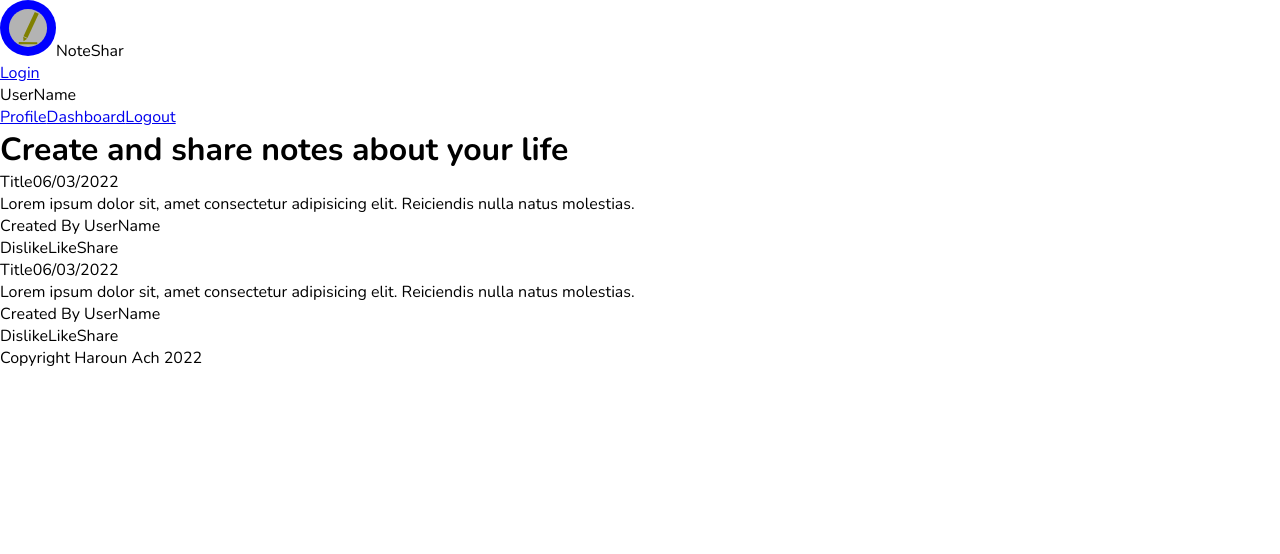
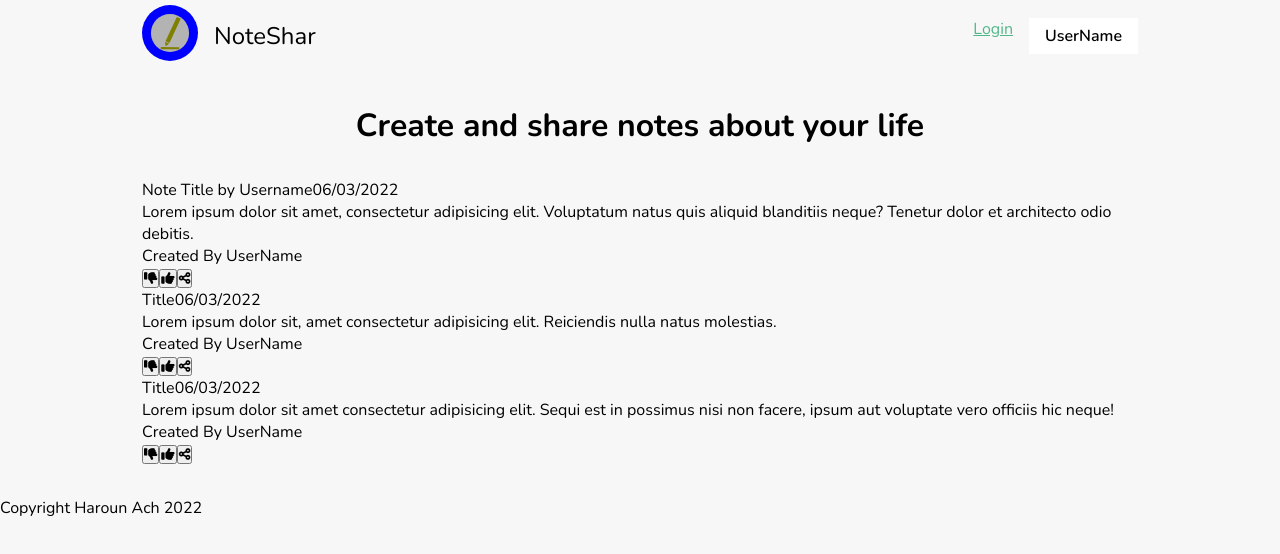
Before and after one commit to harounach/noteshar, a Next.js app: page / in a window 1280 px wide. Shown: the top 554 px of the page. Built offline with nearby package versions, Linux system fonts and the light colour scheme.

Commit message:
Create new home page structure

```diff
--- a/components/Appbar/Appbar.module.scss
+++ b/components/Appbar/Appbar.module.scss
@@ -1,24 +1,88 @@
+@use "../../styles/abstracts/variables" as vars;
+
 // appbar
 .appbar {
+  width: 100%;
+  height: 4.5rem;
+
+  display: flex;
+  justify-content: flex-start;
+  align-items: center;
+
   // appbar__logo
   &__logo {
+    flex-shrink: 0;
+
     img {
+      width: 3.5rem;
+      height: 3.5rem;
     }
   }
 
   // appbar__app-name
   &__app-name {
+    margin-left: 1rem;
+    font-size: 1.5rem;
+    font-weight: 400;
+  }
+
+  // appbar__controls
+  &__controls {
+    margin-left: auto;
+    display: flex;
   }
 
   // appbar__menu
   &__menu {
+    margin-left: 1rem;
+    height: 2.25rem;
+    position: relative;
+
+    &:hover .appbar__menu-dropdown {
+      display: flex;
+    }
   }
 
   // appbar__menu-title
   &__menu-title {
+    font-size: 1rem;
+    font-weight: 600;
+    width: 100%;
+    height: 100%;
+    padding-left: 1rem;
+    padding-right: 1rem;
+    display: flex;
+    justify-content: center;
+    align-items: center;
+    background-color: #fff;
+    cursor: pointer;
+  }
+
+  // appbar__menu-dropdown
+  &__menu-dropdown {
+    position: absolute;
+    display: none;
+    flex-direction: column;
+    background-color: #fff;
+    box-shadow: 0 2px 8px 0px rgb(0, 0, 0, 0.13);
+    z-index: 20;
+    top: 100%;
+    right: 0;
   }
 
   // appbar__menu-item
   &__menu-item {
+    height: 2.25rem;
+    text-decoration: none;
+    padding-left: 1rem;
+    padding-right: 1rem;
+    display: flex;
+    justify-content: center;
+    align-items: center;
+    color: rgba(0, 0, 0, 0.7);
+    border-bottom: 1px solid rgba(0, 0, 0, 0.03);
+    &:last-child {
+      color: vars.$error;
+    }
   }
 }
--- a/components/Appbar/Appbar.tsx
+++ b/components/Appbar/Appbar.tsx
@@ -1,4 +1,5 @@
 import React from "react";
+import Link from "next/link";
 import classNames from "classnames";
 import styles from "./Appbar.module.scss";
 
@@ -7,35 +8,39 @@ interface Props {
   customClasses?: string;
 }
 
-const logoStyles = {
-  width: "56px",
-  height: "56px",
-};
-
 const Appbar: React.FC<Props> = ({ isLoggedIn, customClasses }) => {
   return (
     <header className={classNames(styles.appbar, customClasses)}>
       {/* Logo */}
-      <a href="/" className="appbar__logo">
-        <img style={logoStyles} src="/noteshar-logo.svg" alt="NoteShar Logo" />
-      </a>
-      <span className="appbar__app-name">NoteShar</span>
-      <div>
+      <Link href="/">
+        <a className={classNames(styles.appbar__logo)}>
+          <img src="/noteshar-logo.svg" alt="NoteShar Logo" />
+        </a>
+      </Link>
+
+      <span className={classNames(styles["appbar__app-name"])}>NoteShar</span>
+      <div className={classNames(styles.appbar__controls)}>
         <a className="btn" href="/login">
           Login
         </a>
-        <div className="appbar__menu">
-          <span className="appbar__menu-title">UserName</span>
-          <div>
-            <a className="appbar__menu-item" href="/profile">
-              Profile
-            </a>
-            <a className="appbar__menu-item" href="/dashboard">
-              Dashboard
-            </a>
-            <a className="appbar__menu-item" href="/logout">
-              Logout
-            </a>
+        <div className={classNames(styles.appbar__menu)}>
+          <span className={classNames(styles["appbar__menu-title"])}>
+            UserName
+          </span>
+          <div className={classNames(styles["appbar__menu-dropdown"])}>
+            <Link href="/profile">
+              <a className={classNames(styles["appbar__menu-item"])}>Profile</a>
+            </Link>
+
+            <Link href="/dashboard">
+              <a className={classNames(styles["appbar__menu-item"])}>
+                Dashboard
+              </a>
+            </Link>
+
+            <Link href="/login">
+              <a className={classNames(styles["appbar__menu-item"])}>Logout</a>
+            </Link>
           </div>
         </div>
       </div>
--- a/pages/Home.module.scss
+++ b/pages/Home.module.scss
@@ -0,0 +1,33 @@
+/* page */
+.page {
+  height: 100%;
+  display: flex;
+  flex-direction: column;
+  justify-content: flex-start;
+}
+
+/* page__header */
+.page__header {
+  width: 100%;
+  flex-shrink: 0;
+}
+
+/* page__main */
+.page__main {
+  width: 100%;
+  margin-bottom: 2rem;
+}
+
+/* page__footer */
+.page__footer {
+  margin-top: auto;
+  flex-shrink: 0;
+}
+
+/* page__center */
+.page__center {
+  width: 100%;
+  display: flex;
+  justify-content: center;
+  align-items: center;
+}
--- a/pages/index.tsx
+++ b/pages/index.tsx
@@ -1,17 +1,13 @@
 import type { NextPage } from "next";
 import Head from "next/head";
+import classNames from "classnames";
 import styles from "./Home.module.scss";
 
 import Appbar from "../components/Appbar/Appbar";
 
 const Home: NextPage = () => {
-  const logoStyles = {
-    width: "56px",
-    height: "56px",
-  };
-
   return (
-    <div className={styles.container}>
+    <div className={classNames(styles.page)}>
       <Head>
         <title>NoteShar</title>
         <meta
@@ -20,22 +16,25 @@ const Home: NextPage = () => {
         />
         <link rel="icon" href="/favicon.ico" />
       </Head>
+
       {/* Appbar */}
-      <Appbar />
-      <main className="page__main">
+      <Appbar customClasses={classNames(styles.page__header, "container")} />
+      <main className={classNames("main", styles.page__main)}>
+        <div className="container">
           <h1 className="title">Create and share notes about your life</h1>
           <div className="notes">
             {/* Note 1 */}
             <div className="note">
               <div className="note__row">
-              <span className="note__title">Title</span>
+                <span className="note__title">Note Title by Username</span>
                 <span className="note__date">06/03/2022</span>
               </div>
 
               <div className="note__row">
                 <p className="note__description">
-                Lorem ipsum dolor sit, amet consectetur adipisicing elit.
-                Reiciendis nulla natus molestias.
+                  Lorem ipsum dolor sit amet, consectetur adipisicing elit.
+                  Voluptatum natus quis aliquid blanditiis neque? Tenetur dolor
+                  et architecto odio debitis.
                 </p>
               </div>
               <div className="note__row">
@@ -43,9 +42,15 @@ const Home: NextPage = () => {
                   Created By <span className="note__username">UserName</span>
                 </span>
                 <div className="note__actions">
-                <span className="note__btn">Dislike</span>
-                <span className="note__btn">Like</span>
-                <span className="note__btn">Share</span>
+                  <button className="note__btn btn btn--icon-btn">
+                    <i className="btn__icon fa-solid fa-thumbs-down"></i>
+                  </button>
+                  <button className="note__btn btn btn--icon-btn">
+                    <i className="btn__icon fa-solid fa-thumbs-up"></i>
+                  </button>
+                  <button className="note__btn btn btn--icon-btn">
+                    <i className="btn__icon fa-solid fa-share-nodes"></i>
+                  </button>
                 </div>
               </div>
             </div>
@@ -68,15 +73,54 @@ const Home: NextPage = () => {
                   Created By <span className="note__username">UserName</span>
                 </span>
                 <div className="note__actions">
-                <span className="note__btn">Dislike</span>
-                <span className="note__btn">Like</span>
-                <span className="note__btn">Share</span>
+                  <button className="note__btn btn btn--icon-btn">
+                    <i className="btn__icon fa-solid fa-thumbs-down"></i>
+                  </button>
+                  <button className="note__btn btn btn--icon-btn">
+                    <i className="btn__icon fa-solid fa-thumbs-up"></i>
+                  </button>
+                  <button className="note__btn btn btn--icon-btn">
+                    <i className="btn__icon fa-solid fa-share-nodes"></i>
+                  </button>
+                </div>
+              </div>
+            </div>
+
+            {/* Note 3 */}
+            <div className="note">
+              <div className="note__row">
+                <span className="note__title">Title</span>
+                <span className="note__date">06/03/2022</span>
+              </div>
+
+              <div className="note__row">
+                <p className="note__description">
+                  Lorem ipsum dolor sit amet consectetur adipisicing elit. Sequi
+                  est in possimus nisi non facere, ipsum aut voluptate vero
+                  officiis hic neque!
+                </p>
+              </div>
+              <div className="note__row">
+                <span className="note__createdby">
+                  Created By <span className="note__username">UserName</span>
+                </span>
+                <div className="note__actions">
+                  <button className="note__btn btn btn--icon-btn">
+                    <i className="btn__icon fa-solid fa-thumbs-down"></i>
+                  </button>
+                  <button className="note__btn btn btn--icon-btn">
+                    <i className="btn__icon fa-solid fa-thumbs-up"></i>
+                  </button>
+                  <button className="note__btn btn btn--icon-btn">
+                    <i className="btn__icon fa-solid fa-share-nodes"></i>
+                  </button>
+                </div>
               </div>
             </div>
           </div>
         </div>
       </main>
-      <footer className="footer page__footer">
+      <footer className={classNames("footer", styles.page__footer)}>
         <p className="footer__notice">Copyright Haroun Ach 2022</p>
       </footer>
     </div>
--- a/styles/abstracts/_variables.scss
+++ b/styles/abstracts/_variables.scss
@@ -0,0 +1,4 @@
+$bgColor: #f7f7f7;
+$primary: #52b788;
+$secondary: #fca311;
+$error: #e63946;
--- a/styles/base/_base.scss
+++ b/styles/base/_base.scss
@@ -1,3 +1,5 @@
+@use "../abstracts/variables" as vars;
+
 *,
 *::before,
 *::after {
@@ -9,8 +11,23 @@
 html {
   font-family: "Nunito", Arial, Helvetica, sans-serif;
   font-size: 16px;
+  width: 100%;
+  height: 100%;
 }
 
 body {
   font-size: 1rem;
+  width: 100%;
+  height: 100%;
+  background-color: vars.$bgColor;
 }
+
+a {
+  color: vars.$primary;
+}
+
+// title
+.title {
+  text-align: center;
+  margin: 2rem 0;
+}
--- a/styles/layout/_grid.scss
+++ b/styles/layout/_grid.scss
@@ -0,0 +1,23 @@
+.container {
+  width: 100%;
+  max-width: 996px;
+  padding: 0 1rem;
+}
+
+/* TABLET */
+@media screen and (min-width: 600px) {
+  /* general */
+  .container {
+    padding: 0 1.5rem;
+  }
+}
+
+/* DESKTOP */
+@media screen and (min-width: 1024px) {
+  /* general */
+  .container {
+    margin-left: auto;
+    margin-right: auto;
+    padding: 0;
+  }
+}
```
Lines whose indentation alone changed are shown as unchanged.
